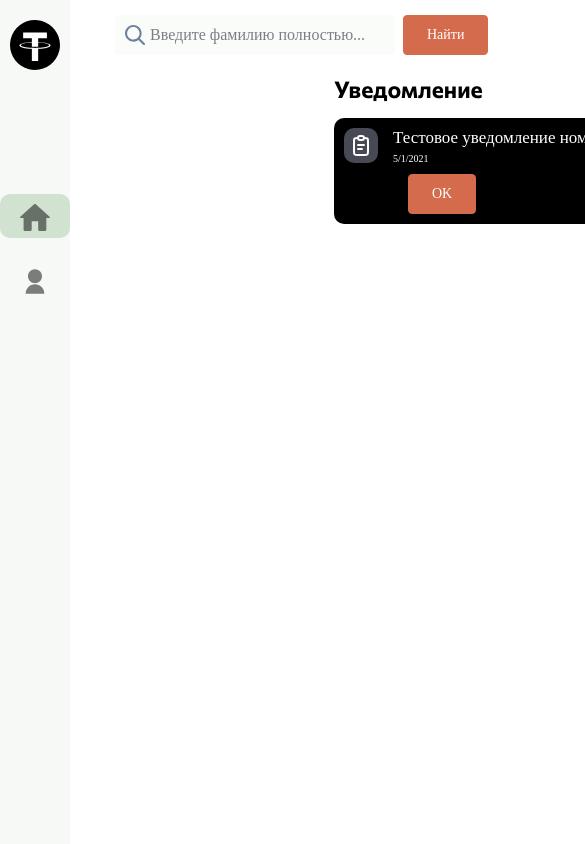
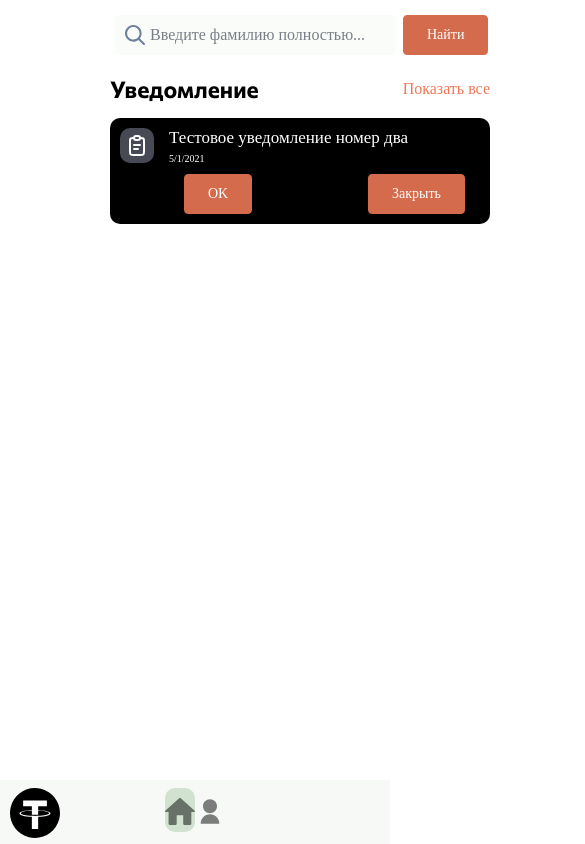
Before and after one commit to franze6/puppy-project, a React app: page /main in a window 390 px wide. Shown: the top 844 px of the page, 585 px wide, since content can reach past the window. Built offline with nearby package versions, Linux system fonts and the light colour scheme; a web font is replaced by a local one.

Commit message:
FIX: eding sidebar

```diff
--- a/src/App.jsx
+++ b/src/App.jsx
@@ -26,7 +26,9 @@ const App = ({ route }) => {
         <SidePanel show={showNav} onClick={() => setShowNav(!showNav)} />
       </div>
       <div className={cn(style.content, { [style.content_active]: showNav })}>
-        <Search />
+        <div className={style.search}>
+          <Search />
+        </div>
         <div className={style.page}>{renderRoutes(route.routes)}</div>
       </div>
     </div>
--- a/src/App.scss
+++ b/src/App.scss
@@ -22,12 +22,13 @@
 }
 
 .content {
-  margin-left: 100px;
+  // margin-left: 100px;
+  margin-left: 0;
   transition: all 800ms cubic-bezier(0.8, 0, 0.33, 1);
 }
 
 .content_active {
-  transform: translateX(25%);
+  transform: translateX(250px);
   transition: all 800ms cubic-bezier(0.8, 0, 0.33, 1);
 }
 
@@ -35,17 +36,17 @@
   width: 100%;
   height: 70px;
   position: fixed;
-  left: 224px;
+  left: 100px;
   background-color: #ffffff;
   z-index: 2;
 }
 
 .page {
   width: 100%;
-  margin-left: 224px;
+  margin-left: 100px;
   margin-top: 65px;
 }
 
-.sidePanel {
-  z-index: 1;
-}
+// .sidePanel {
+//   z-index: 1;
+// }
--- a/src/Components/SidePanel/SidePanel.scss
+++ b/src/Components/SidePanel/SidePanel.scss
@@ -60,11 +60,6 @@
   letter-spacing: 1px;
 }
 
-.icon {
-  margin-top: 10px;
-  margin-left: 20px;
-}
-
 .menu_item:hover {
   font-weight: 600;
   & .icon {
@@ -75,3 +70,54 @@
     margin-left: 15px;
   }
 }
+
+.icon {
+  margin-top: 10px;
+  margin-left: 20px;
+}
+
+@media (max-width: 1100px) {
+  .wrap {
+    max-width: 600px;
+  }
+}
+
+@media only screen and (max-width: 600px) {
+  .menu_wrap {
+    bottom: 0;
+    width: 100vw;
+    height: 4rem;
+  }
+
+  .logo_item {
+    display: flex;
+    justify-content: flex-start;
+    margin-left: 10px;
+    margin-top: 8px;
+  }
+
+  .menu {
+    flex-direction: row;
+    display: flex;
+    margin-top: -70px;
+  }
+
+  .menu_list {
+    justify-content: center;
+    display: flex;
+  }
+
+  .icon {
+    margin-left: 0;
+  }
+
+  .menu_item:hover {
+    & .icon {
+      height: 40px;
+      width: 40px;
+      transition: 0.6s;
+      margin-top: 5px;
+      margin-left: 0;
+    }
+  }
+}
```
